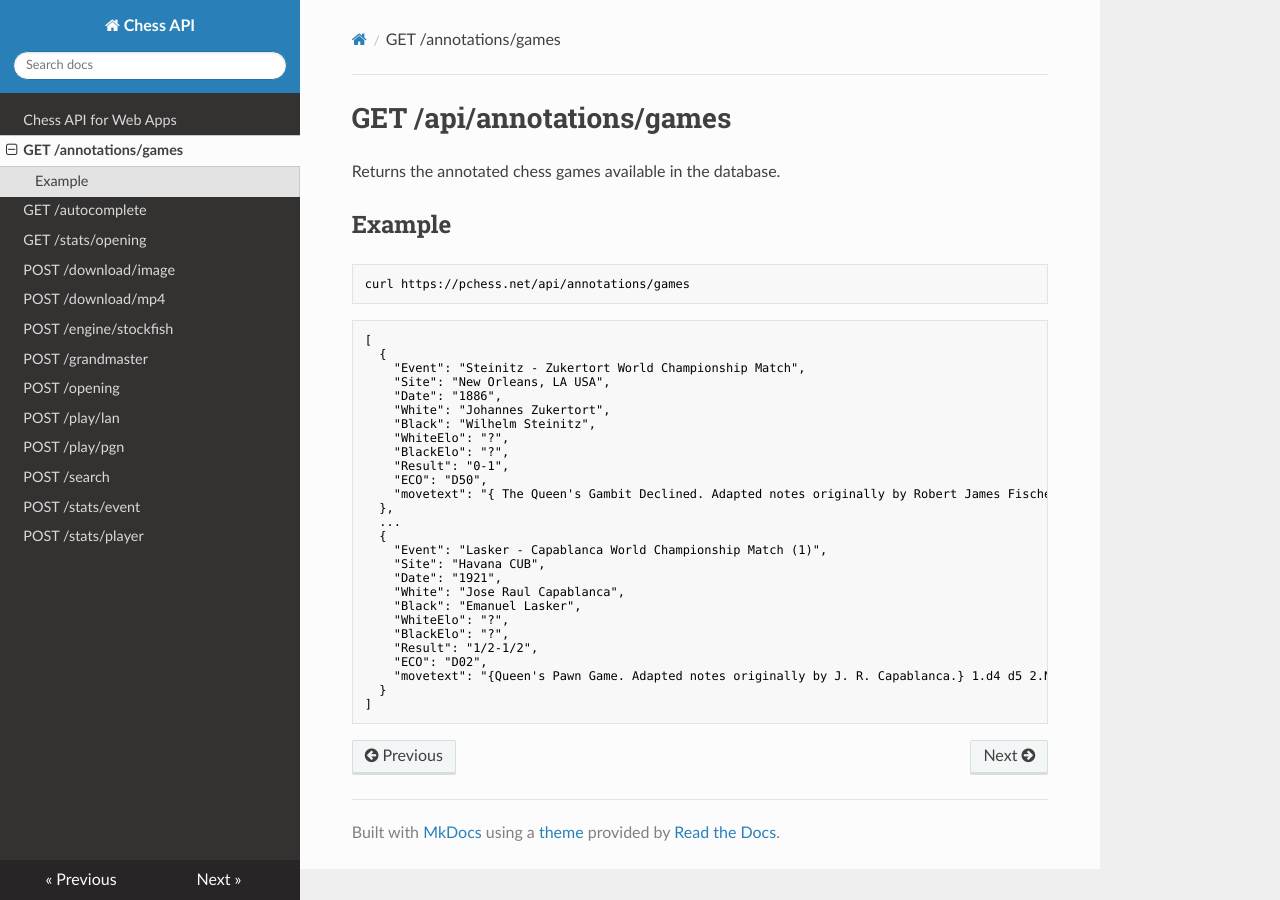
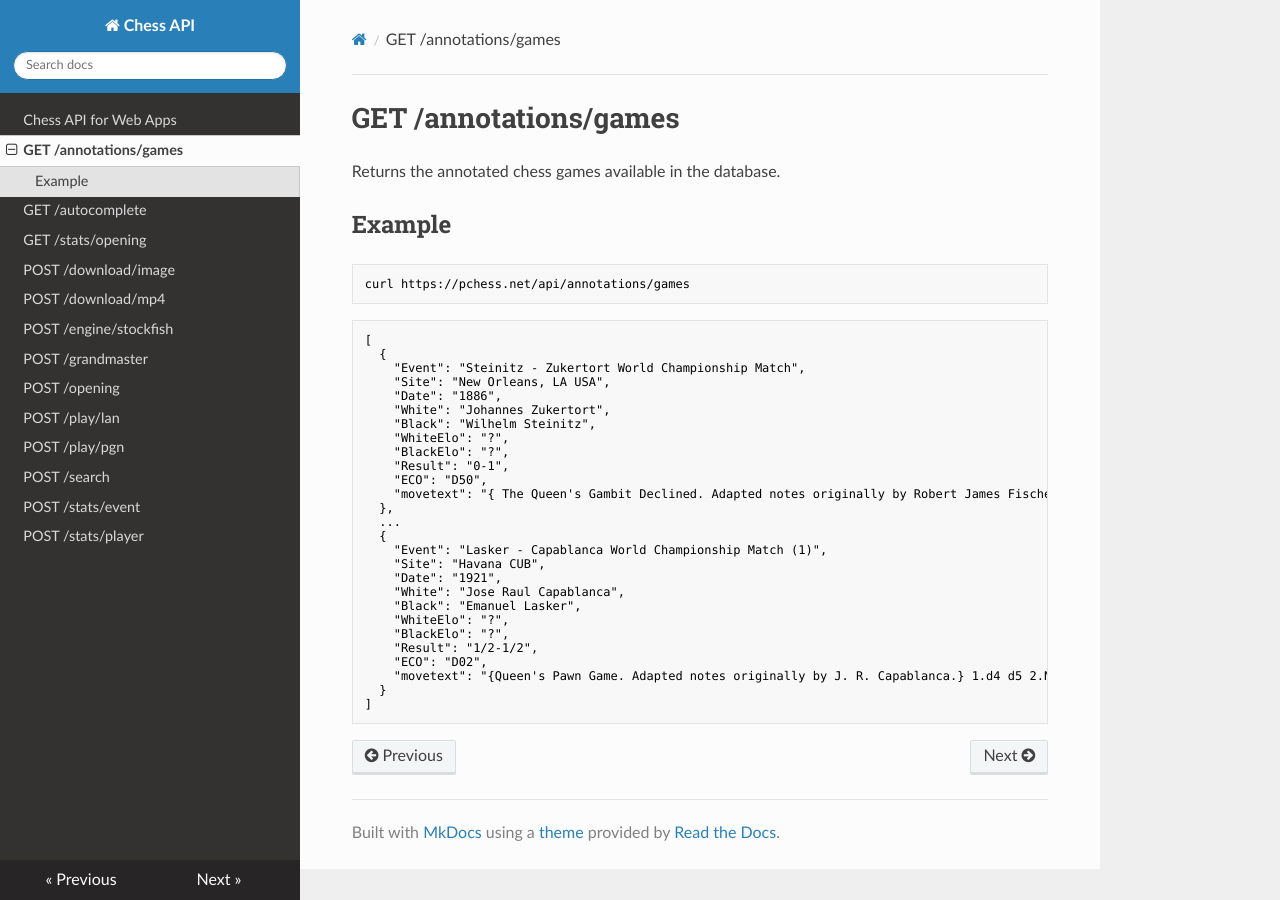
Before and after one commit to chesslablab/chess-api, an MkDocs documentation site: the page built from docs/get-annotations-games.md, in a window 1280 px wide. Built offline with MkDocs 1.6.1, drawn with Linux system fonts in a browser that asks for light colours; nearby versions of some CDN libraries; old or Windows-style settings are respelled for this version of MkDocs.

Commit message:
Updated the docs

```diff
--- a/docs/get-annotations-games.md
+++ b/docs/get-annotations-games.md
@@ -1,4 +1,4 @@
-# GET /api/annotations/games
+# GET /annotations/games
 
 Returns the annotated chess games available in the database.
 
```
